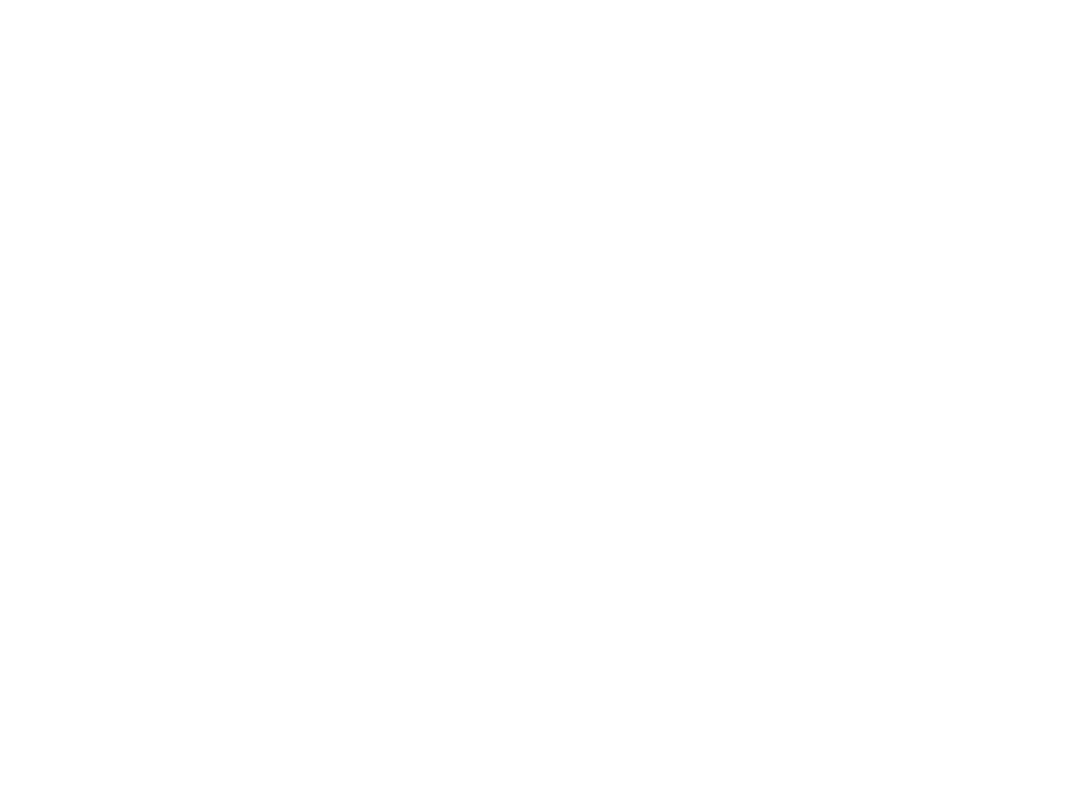
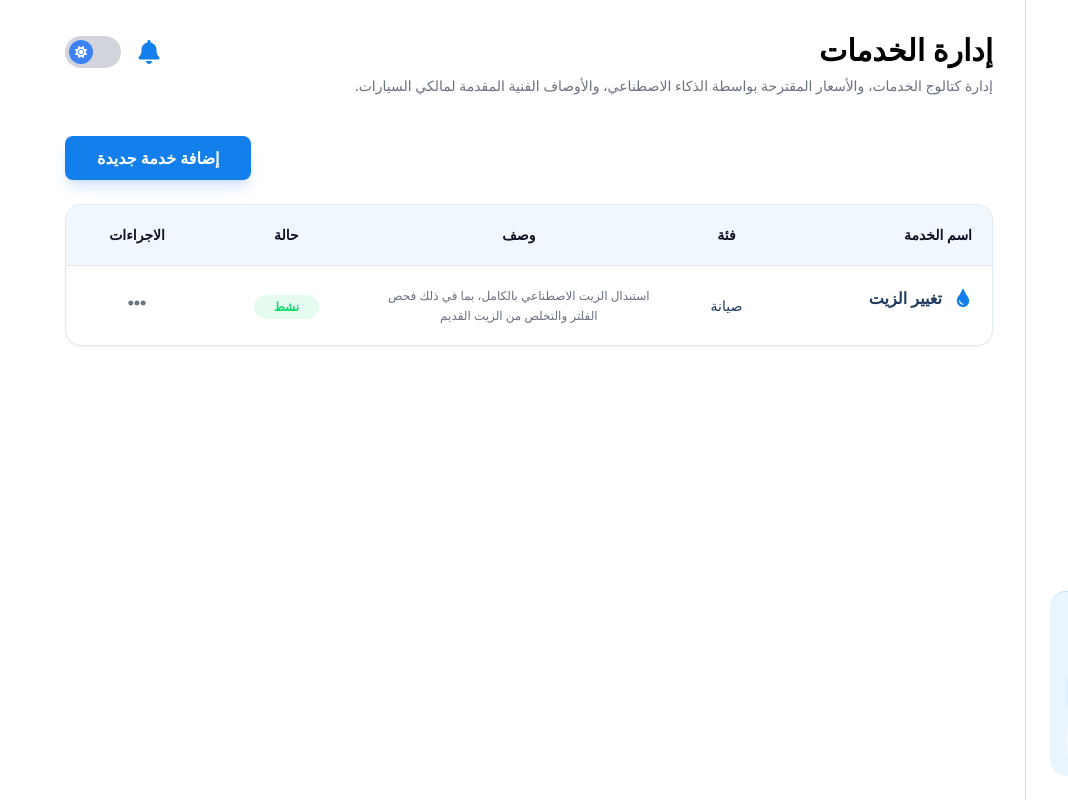
Before and after one commit to 3moor-dot/Gear_Up, a React (Vite) app: page /admin/services in a window 1280 px wide. Before the commit this address had no page. Shown: the whole page, without its empty margins (212-1280 px from the left). Built offline with nearby package versions, Linux system fonts and the light colour scheme; a web font is replaced by a local one.

Commit message:
Service management page

```diff
--- a/src/App.tsx
+++ b/src/App.tsx
@@ -18,6 +18,7 @@ import MechanicsManagement from "./pages/Admin/MechanicsManagement/MechanicsMana
 import BookingManagement from "./pages/Admin/BookingManagement/BookingManagement";
 import CitiesManagement from "./pages/Admin/CitiesManagement/CitiesManagement";
 import Reviews from "./pages/Admin/Reviews/Reviews";
+import ServicesManagement from "./pages/Admin/ServicesManagement/ServicesManagement";
 import CustomerDashBoard from "./pages/Customer/dashboard";
 import MaintenanceReminders from "./pages/Customer/maintenance_reminders";
 import ServiceHistory from "./pages/Customer/service_history";
@@ -27,6 +28,7 @@ import MaintenanceBookings from "./pages/Customer/Maintenance_Bookings/maintenan
 import AddBookingModel from "./pages/Customer/Maintenance_Bookings/add_booking_modal";
 import RescheduleModal from "./pages/Customer/Maintenance_Bookings/reschedule_modal";
 import CancelBookingModal from "./pages/Customer/Maintenance_Bookings/cancel_booking_modal";
+
 
 
 const App: React.FC = () => {
@@ -61,6 +63,7 @@ const App: React.FC = () => {
           <Route path="/admin/bookingmanagement" element={<BookingManagement />} />
           <Route path="/admin/citiesmanagement" element={<CitiesManagement />} />
           <Route path="/admin/reviews" element={<Reviews />} />
+          <Route path="/admin/services" element={<ServicesManagement />} />
           <Route path="/admin/addsupervisor" element={<AddSupervisor dark={false} onClose={function (): void {
             throw new Error("Function not implemented.");
           } } />} />
--- a/src/components/AdminSidebar/AdminSidebar.tsx
+++ b/src/components/AdminSidebar/AdminSidebar.tsx
@@ -42,7 +42,7 @@ const AdminSidebar: React.FC = () => {
   <SidebarItem icon={<FaRegCommentDots />} label="المراجعات" dark={dark} to="/admin/Reviews" />
   <SidebarItem icon={<FaUsers />} label="المشرفين" dark={dark} to="/admin/supervisormanagement" />
   <SidebarItem icon={<FaBell />} label="الإشعارات" dark={dark} to="/admin/notifications" />
-  <SidebarItem icon={<FaCog />} label="الخدمات" dark={dark} to="/admin/services" />
+  <SidebarItem icon={<FaCog />} label="الخدمات" dark={dark} to="/admin/Services" />
   <SidebarItem icon={<FaMapMarkedAlt />} label="المحافظات" dark={dark} to="/admin/governorates" />
   <SidebarItem icon={<FaMapMarkedAlt />} label="المدن" dark={dark} to="/admin/CitiesManagement" />
 </nav>
--- /dev/null
+++ b/src/pages/Admin/ServicesManagement/ServicesManagement.tsx
@@ -0,0 +1,117 @@
+
+import React from "react";
+import AdminSidebar from "../../../components/AdminSidebar/AdminSidebar";
+import NotificationBell from "../../../components/NotificationBell/notification_bell";
+import { useTheme } from "../../../contexts/ThemeContext";
+import ThemeToggle from "../../../components/ThemeToggle/theme_toggle";
+
+import { FaEllipsisH, FaTint } from "react-icons/fa";
+
+const Services: React.FC = () => {
+  const { dark } = useTheme();
+
+  const services = [
+    {
+      id: 1,
+      name: "تغيير الزيت",
+      category: "صيانة",
+      description: "استبدال الزيت الاصطناعي بالكامل، بما في ذلك فحص الفلتر والتخلص من الزيت القديم",
+      status: "نشط",
+    },
+  ];
+
+  return (
+    <div
+      className={`flex min-h-screen font-sans transition-colors duration-500 ${
+        dark ? "bg-primary_BGD text-white" : "bg-white text-[#1E3A5F]"
+      }`}
+      dir="rtl"
+    >
+      <AdminSidebar />
+
+      {/* المحتوى الرئيسي */}
+      <main className="flex-1 p-8 overflow-y-auto">
+
+        {/* الهيدر العلوي */}
+        <div className="flex justify-between items-start mb-10 gap-8">
+
+          <div className="text-right">
+            <h2 className={`text-3xl font-bold mb-2 ${dark ? "text-white" : "text-black"}`}>
+              إدارة الخدمات
+            </h2>
+            <p className={`text-sm whitespace-nowrap ${dark ? "text-gray-400" : "text-gray-500"}`}>
+              إدارة كتالوج الخدمات، والأسعار المقترحة بواسطة الذكاء الاصطناعي، والأوصاف الفنية المقدمة لمالكي السيارات.
+            </p>
+          </div>
+
+          <div className="flex items-center gap-4 shrink-0 mt-1">
+            <NotificationBell size={24} />
+            <ThemeToggle />
+          </div>
+        </div>
+
+        {/* زر الإضافة */}
+        <div className="flex justify-end mb-6">
+          <button className="bg-[#137FEC] hover:bg-[#0F6AD1] text-white px-8 py-2.5 rounded-lg font-bold transition-all shadow-lg shadow-blue-500/20 active:scale-95">
+            إضافة خدمة جديدة
+          </button>
+        </div>
+
+        {/* الجدول */}
+        <div
+          className={`rounded-2xl overflow-hidden border transition-all duration-500 ${
+            dark ? "border-[#1E2A44] bg-[#0B1020]" : "border-[#E2E8F0] bg-white shadow-sm"
+          }`}
+        >
+          <table className="w-full text-right border-collapse">
+            <thead>
+              {/* التعديل هنا: text-white في الدارك و text-[#0F1323] في اللايت */}
+              <tr className={`${dark ? "bg-[#137FEC1A] text-white" : "bg-[#F1F7FF] text-[#0F1323]"}`}>
+                <th className="p-5 font-bold text-sm">اسم الخدمة</th>
+                <th className="p-5 font-bold text-sm text-center">فئة</th>
+                <th className="p-5 font-bold text-sm text-center w-1/3">وصف</th>
+                <th className="p-5 font-bold text-sm text-center">حالة</th>
+                <th className="p-5 font-bold text-sm text-center">الاجراءات</th>
+              </tr>
+            </thead>
+            <tbody>
+              {services.map((service) => (
+                <tr
+                  key={service.id}
+                  className={`border-t transition-colors ${
+                    dark ? "border-[#1E2A44] hover:bg-white/5" : "border-[#E2E8F0] hover:bg-gray-50"
+                  }`}
+                >
+                  <td className="p-5 flex items-center gap-3 text-nowrap">
+                    <div className={`${dark ? "text-gray-300" : "text-[#137FEC]"} text-lg`}>
+                      <FaTint />
+                    </div>
+                    <span className="font-semibold">{service.name}</span>
+                  </td>
+                  <td className="p-5 text-center text-sm font-medium">{service.category}</td>
+                  <td className={`p-5 text-center text-xs leading-relaxed ${dark ? "text-gray-400" : "text-gray-500"}`}>
+                    {service.description}
+                  </td>
+                  <td className="p-5 text-center">
+                    <span
+                      className="px-5 py-1 rounded-full text-xs font-bold inline-block bg-[#0BDA651A] text-[#0BDA65]"
+                    >
+                      {service.status}
+                    </span>
+                  </td>
+                  <td className="p-5 text-center">
+                    <button className={`${dark ? "text-gray-400" : "text-gray-500"} hover:text-[#137FEC] transition-colors`}>
+                      <FaEllipsisH size={18} />
+                    </button>
+                  </td>
+                </tr>
+              ))}
+            </tbody>
+          </table>
+        </div>
+      </main>
+    </div>
+  );
+};
+
+export default Services;
--- a/src/pages/Admin/UsersManagement/UsersManagement.tsx
+++ b/src/pages/Admin/UsersManagement/UsersManagement.tsx
@@ -1,4 +1,4 @@
-// import React from "react";
+
 import AdminSidebar from "../../../components/AdminSidebar/AdminSidebar";
 import NotificationBell from "../../../components/NotificationBell/notification_bell";
 import ThemeToggle from "../../../components/ThemeToggle/theme_toggle";
```
